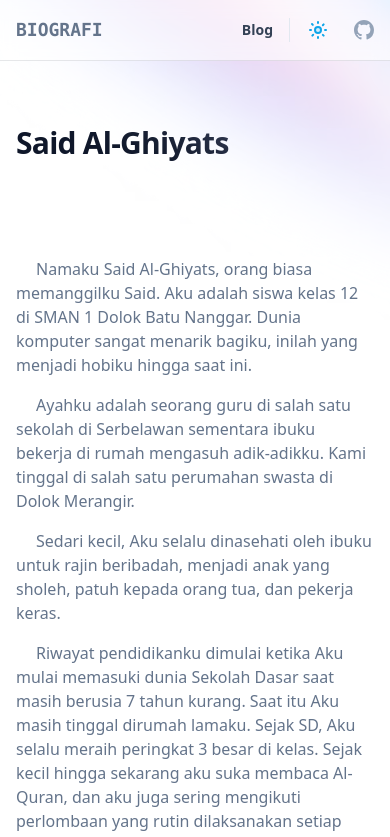
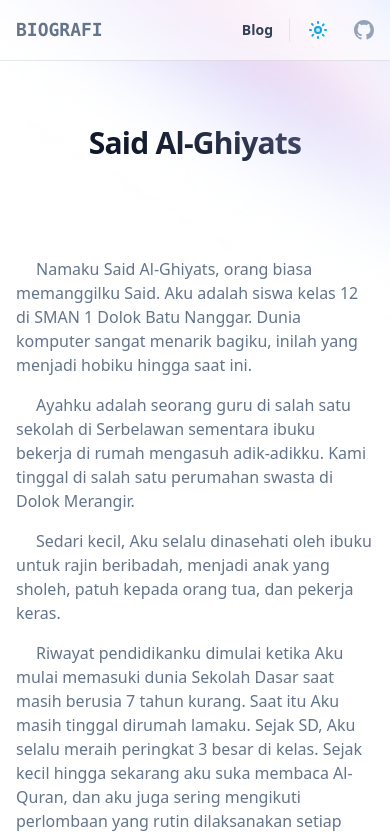
Before and after one commit to saidghiyats/biografi, a Next.js app: page / in a window 390 px wide. Shown: the top 837 px of the page. Built offline with nearby package versions, Linux system fonts and the light colour scheme; what prettier-plugin-tailwindcss would draw is missing.

Commit message:
Update Head.jsx

```diff
--- a/src/components/Head.jsx
+++ b/src/components/Head.jsx
@@ -2,7 +2,7 @@ import React from 'react';
 
 export default function Head() {
   return (
-    <header className="py-16 sm:text-center">
+    <header className="py-16 flex justify-center">
       <h1 className="mb-4 text-3xl font-extrabold tracking-tight text-slate-900 dark:text-slate-200 sm:text-4xl">
         Said Al-Ghiyats
       </h1>
```
